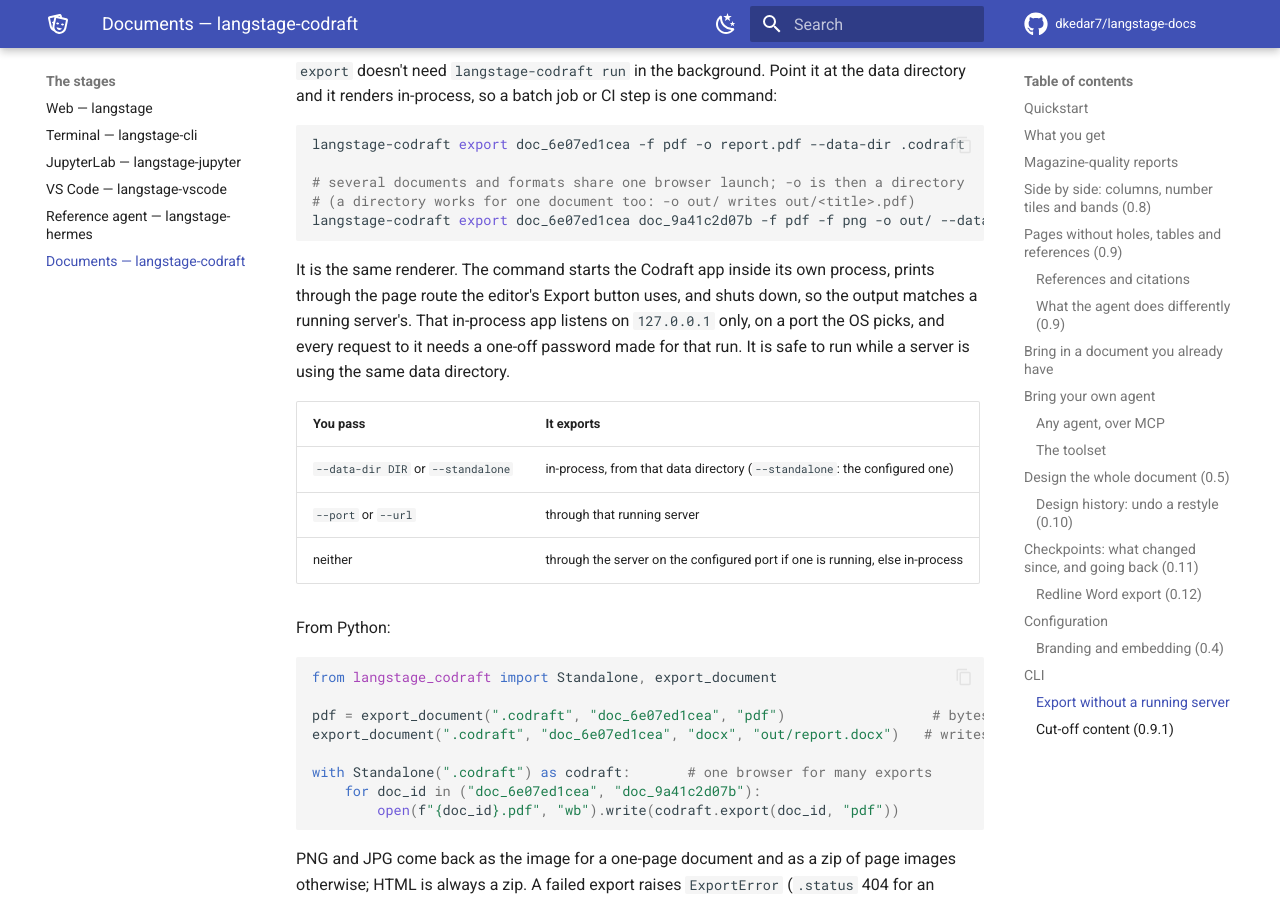
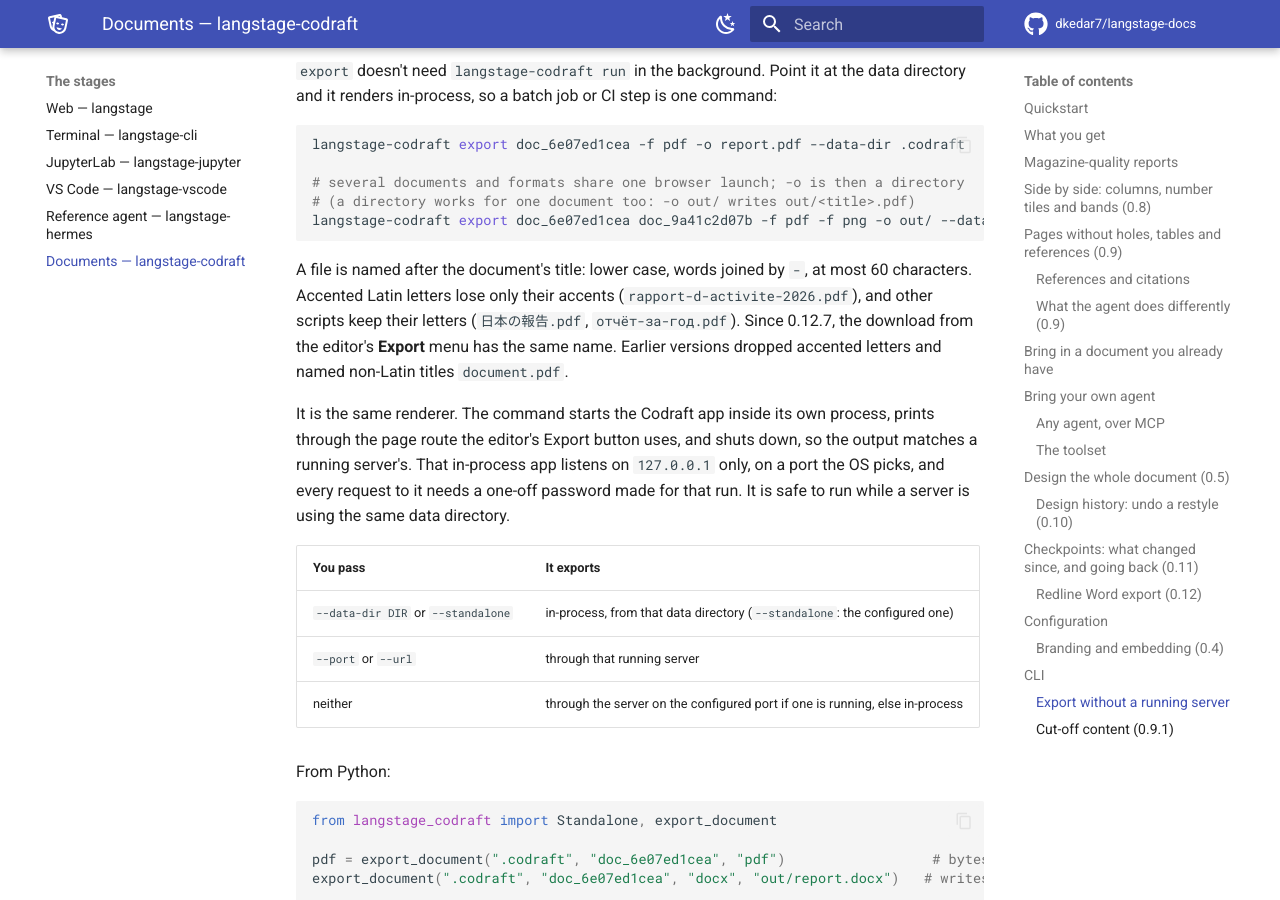
Before and after one commit to dkedar7/langstage-docs, an MkDocs documentation site: the page built from docs/stages/codraft.md, in a window 1280 px wide and 900 px high, scrolled down 18027 px. Built offline with MkDocs 1.6.1 and Material for MkDocs 9.7.7, drawn with Linux system fonts in a browser that asks for light colours; comment, search, counter and statistics services are not loaded.

Commit message:
Sweep Nov 28: codraft 0.12.7, jupyter 0.6.59 (#110)
- Documents page: export file names follow the title in any script (0.12.7)
- JupyterLab page: with no server (--ask, --verify), notebook tools use the
  pinned workspace (0.6.59)
- What's new: Documents 0.12.7
- versions.json: langstage-codraft 0.12.7, langstage-jupyter 0.6.59


Claude-Session: https://claude.ai/code/session_01UifqaVXWAqdPtu6Xy96V58

Co-authored-by: Claude Opus 5.5 <noreply@anthropic.com>

````diff
--- a/docs/stages/codraft.md
+++ b/docs/stages/codraft.md
@@ -626,6 +626,12 @@ langstage-codraft export doc_6e07ed1cea -f pdf -o report.pdf --data-dir .codraft
 langstage-codraft export doc_6e07ed1cea doc_9a41c2d07b -f pdf -f png -o out/ --data-dir .codraft
 ```
 
+A file is named after the document's title: lower case, words joined by `-`, at most 60
+characters. Accented Latin letters lose only their accents (`rapport-d-activite-2026.pdf`), and
+other scripts keep their letters (`日本の報告.pdf`, `отчёт-за-год.pdf`). Since 0.12.7, the
+download from the editor's **Export** menu has the same name. Earlier versions dropped
+accented letters and named non-Latin titles `document.pdf`.
+
 It is the same renderer. The command starts the Codraft app inside its own process, prints through
 the page route the editor's Export button uses, and shuts down, so the output matches a running
 server's. That in-process app listens on `127.0.0.1` only, on a port the OS picks, and every request
--- a/versions.json
+++ b/versions.json
@@ -5,9 +5,9 @@
     "langstage": "0.14.4",
     "langstage-cli": "0.6.61",
     "langstage-hermes": "0.5.16",
-    "langstage-jupyter": "0.6.58",
+    "langstage-jupyter": "0.6.59",
     "langstage-vscode": "0.5.48",
-    "langstage-codraft": "0.12.5"
+    "langstage-codraft": "0.12.7"
   },
   "releases": {
     "langstage-vscode-extension": {
````
Also changed, not shown: docs/stages/jupyter.md (+3 -0 lines), docs/whats-new.md (+3 -0 lines).
